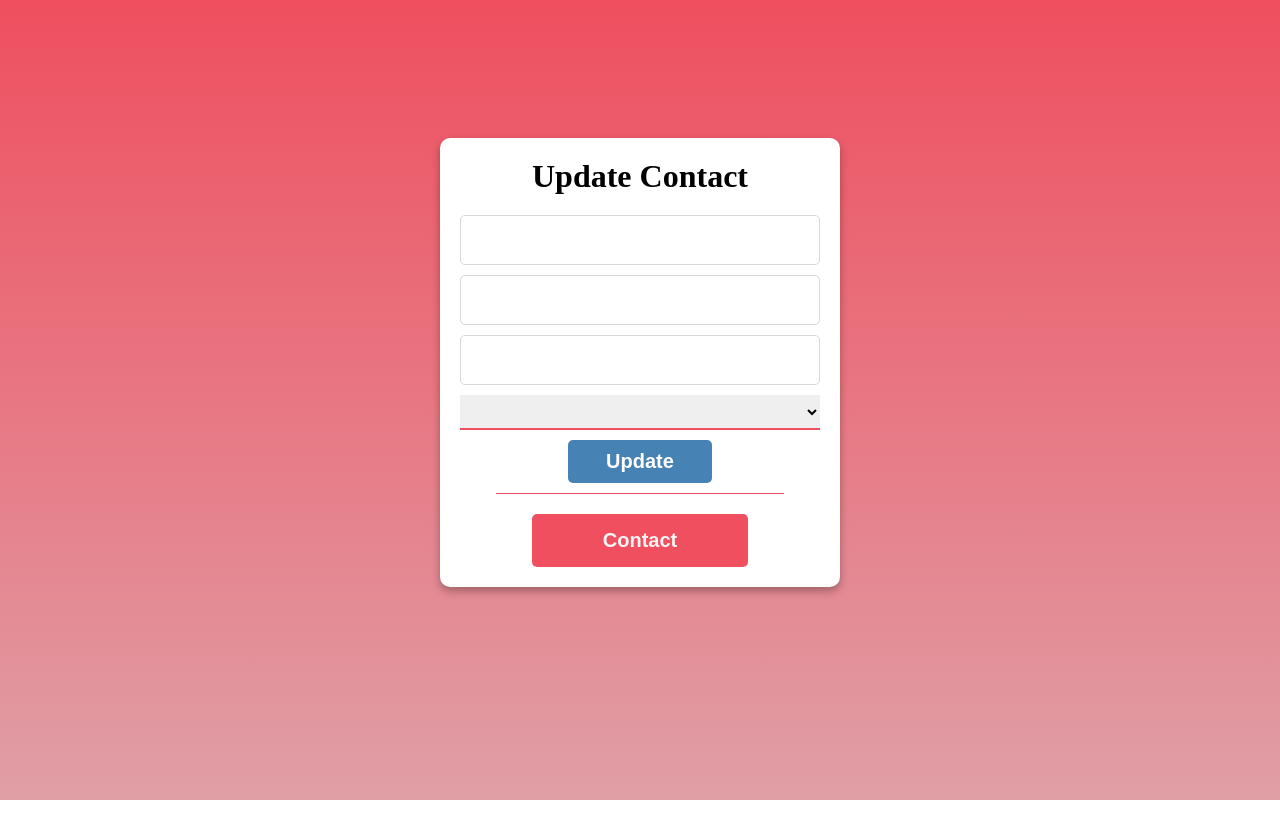
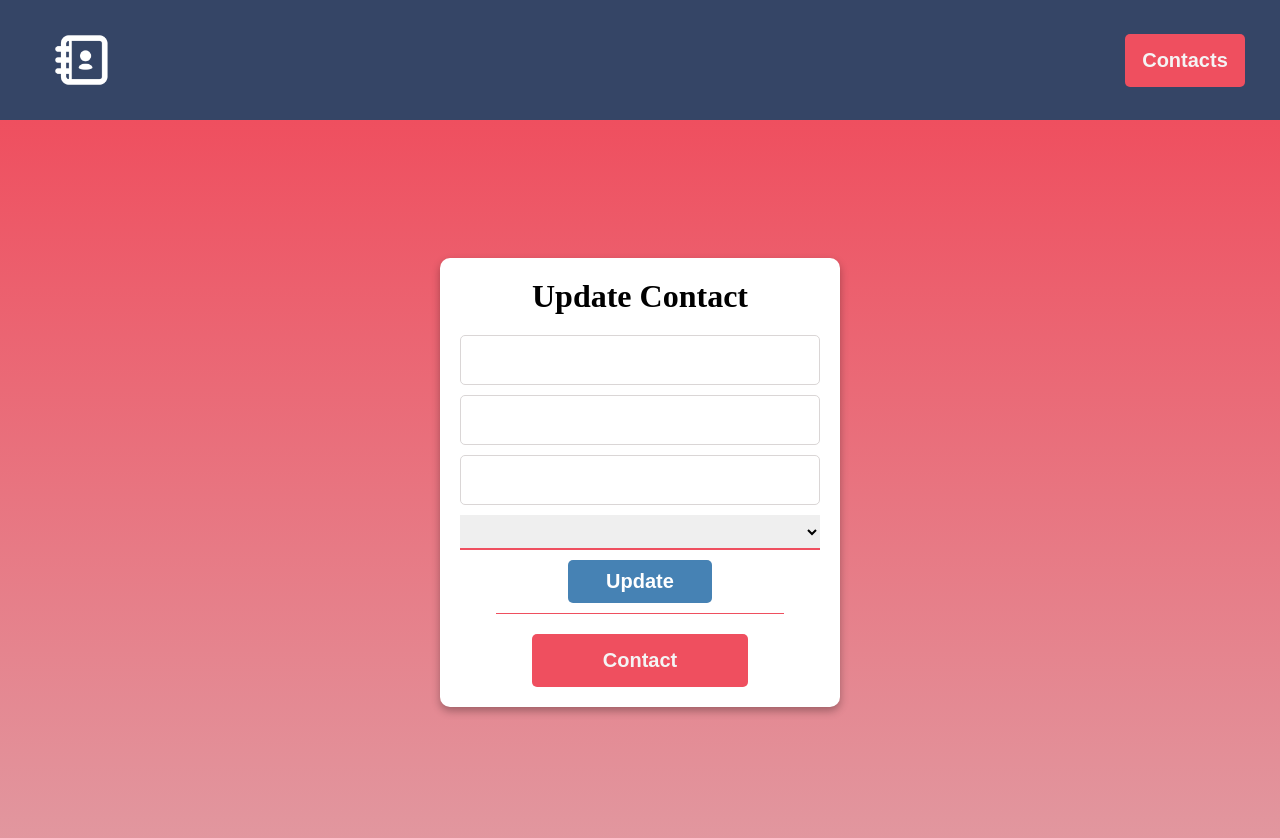
Before and after one commit to fadlalah-taher/Address-Book, a React (Create React App) app in the folder address-book/: page /UpdateContact in a window 1280 px wide. Shown: the top 838 px of the page. Before the commit the page ends 800 px from the top, so only its background shows below. Built offline with nearby package versions, Linux system fonts and the light colour scheme; no server answers.

Commit message:
Adding Navbar on UpdateContact page

```diff
--- a/address-book/src/pages/UpdateContact.js
+++ b/address-book/src/pages/UpdateContact.js
@@ -2,6 +2,7 @@ import React from 'react'
 import { useState, useEffect } from 'react';
 import { Link } from 'react-router-dom';
 import axios from 'axios';
+import Navbar from '../components/Navbar';
 
 const UpdateContact = () => {
     let contactId = localStorage.getItem("contact_id");
@@ -55,6 +56,7 @@ const UpdateContact = () => {
 
   return (
     <div>
+    <Navbar name={"Contacts"} redirect={"/Contacts"}/>
       <div className='body'>
       <div className='form-container'>
         <form className="add-form" onSubmit={updateContact}>
```
